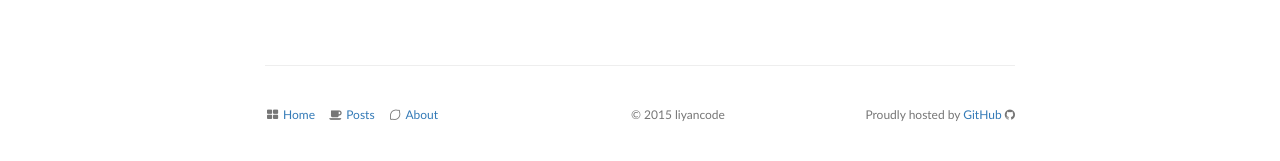
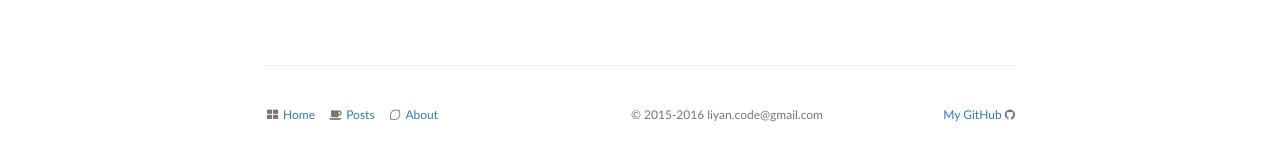
Before and after one commit to liyancode/liyancode.github.io, a Jekyll site: the page built from index.html, in a window 1280 px wide. Shown: the part 1591-1752 px from the top of the page. Built offline with Jekyll 4.4.1, drawn with Linux system fonts in a browser that asks for light colours; nearby versions of some CDN libraries; comment, search, counter and statistics services are not loaded.

Commit message:
footer update

```diff
--- a/_includes/footer.html
+++ b/_includes/footer.html
@@ -2,16 +2,15 @@
   <div class="blog-footer">
     <div class="right">
       <p>
-        Proudly hosted by
-        <a href="https://github.com" target="_blank" aria-label="Homepage" title="GitHub">
-          GitHub
+        <a href="https://github.com/liyancode" target="_blank" aria-label="Homepage" title="GitHub">
+          My GitHub
         </a>
           <i class="icon-github"></i>
       </p>
     </div>
     <div class="center">
       <p>
-        © 2015 liyancode
+        © 2015-2016 liyan.code@gmail.com
       </p>
     </div>
     <ul class="blog-footer-links">
```
